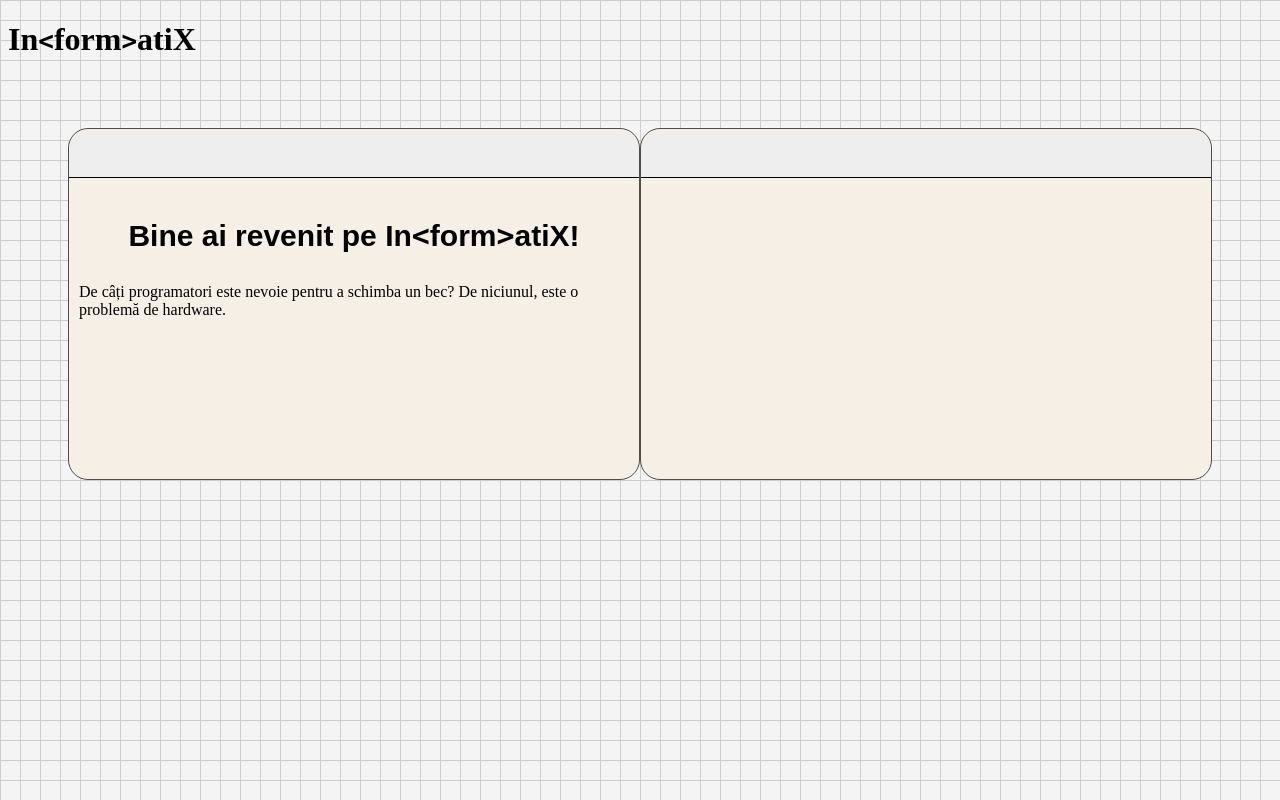
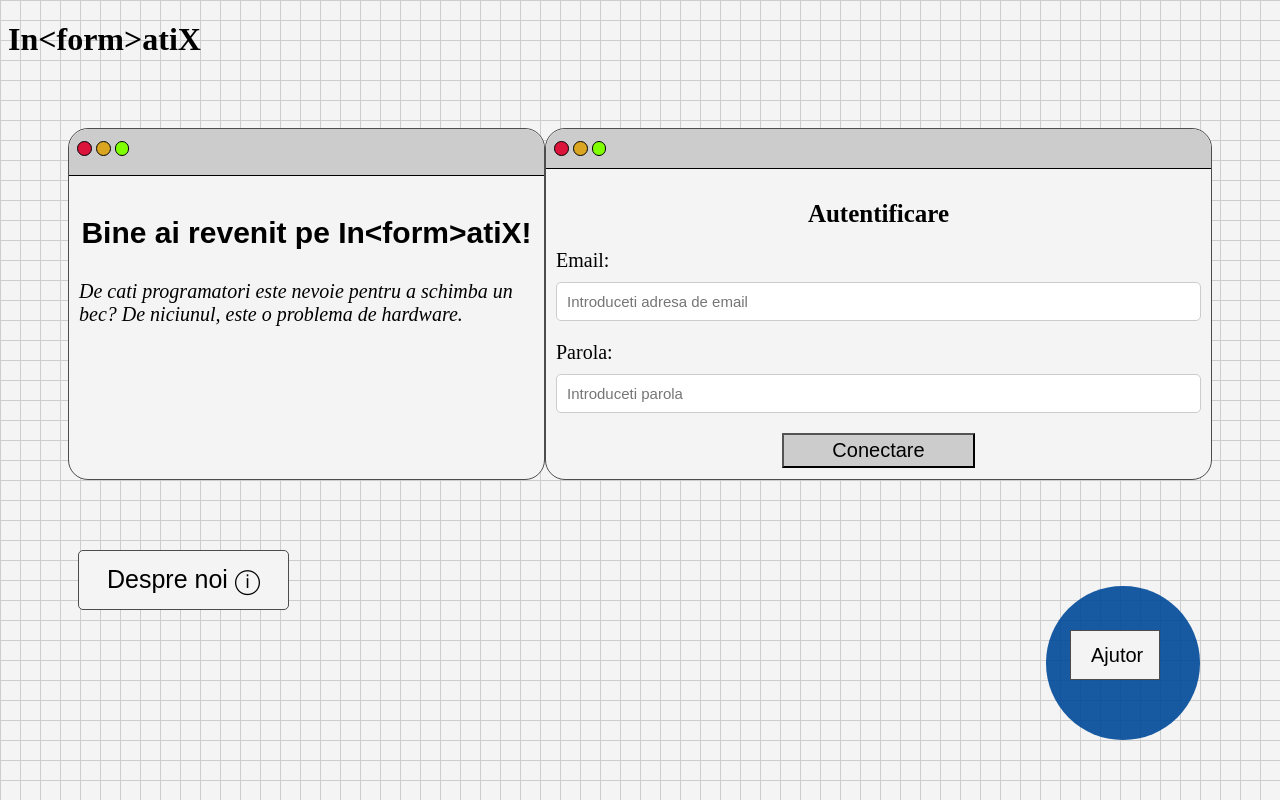
Before and after one commit to stefaniadarie/web, a PHP site: page /autentificare.html in a window 1280 px wide. Run offline with PHP 8.4, Linux system fonts and the light colour scheme.

Commit message:
autentificare

```diff
--- a/autentificare.css
+++ b/autentificare.css
@@ -12,14 +12,26 @@ body {
     margin-top: 70px;
   }
 
-  .screen {
-    width: 600px;
+  .screen1 {
+    width: 500px;
     height: 350px;
     border: 1.5px solid #4d4d4d;
     border-top-left-radius: 4px;
     border-top-right-radius: 4px;
     border-radius: 20px 20px 20px 20px;
-    background-color: rgb(246, 239, 230);
+    background-color: #f4f4f4;
+    display: flex;
+    flex-direction: column;
+  }
+
+  .screen2 {
+    width: 700px;
+    height: 350px;
+    border: 1.5px solid #4d4d4d;
+    border-top-left-radius: 4px;
+    border-top-right-radius: 4px;
+    border-radius: 20px 20px 20px 20px;
+    background-color: #f4f4f4;
     display: flex;
     flex-direction: column;
   }
@@ -28,19 +40,40 @@ body {
     height: 30px;
     border-bottom: 1px solid black;
     padding: 8px;
-    font-weight: bold;
-    background-color: #eee;
+    background-color: #cccccc;
     border-top-left-radius: 20px;
     border-top-right-radius: 20px;
-    margin-top: 1.5px;
+  }
+
+  .dot {
+    margin-top: 4px;
+    height: 1vw;
+    width: 1vw;
+    border: 1.5px solid black;
+    background:#f4f4f4;
+    border-radius: 50%;
+    display: inline-block;
+  }
+
+  .dot:nth-of-type(1) {
+    background-color: crimson
+  }
+
+  .dot:nth-of-type(2) {
+    background-color:goldenrod;
+  }
+
+  .dot:nth-of-type(3) {
+    background-color: chartreuse;
   }
 
   .body {
     flex: 1;
     padding: 10px;
-    margin-bottom: 1,5px;
+    margin-bottom: 1.5px;
     border-top-left-radius: 20px;
     border-top-right-radius: 20px;
+
   }
   .margin-left {
         margin-left: 60px;
@@ -63,3 +96,90 @@ body {
     font-size: 12px;
     font-family: Arial, sans-serif;
   }
+
+  .gluma {
+    font-size: 20px;
+    font-style: italic;
+  }
+
+  .auth {
+    font-size: 25px;
+    text-align: center;
+  }
+
+  label {
+    display: block;
+    margin-bottom: 10px;
+  }
+
+  input[type="email"], input[type="password"] {
+    display: block;
+    padding: 10px;
+    border-radius: 5px;
+    border: 1px solid #ccc;
+    width: 100%;
+    margin-bottom: 20px;
+    box-sizing: border-box;
+  }
+
+.text-auth {
+  font-size: 20px;
+}
+
+input[type="submit"] {
+  display: block;
+  width: 30%;
+  margin: auto;
+  height: 35px;
+  font-size: 20px;
+  background-color: #ccc;
+  border-color: black;
+}
+
+.password {
+  font-size: 15px;
+}
+
+.aboutBtn {
+    border: 1.5px solid #4d4d4d;
+    background-color: #f4f4f4;
+    padding: 14px 28px;
+    font-size: 20px;
+    border-radius: 5px;
+    cursor: pointer;
+    display: inline-block;
+    font-size: 25px;
+    margin-top: 70px;
+    margin-left: 70px;
+}
+
+.cursorPointer {
+  cursor: pointer;
+}
+
+.circle {
+  height: 12vw;
+  width: 12vw;
+  background-color: #004A98;
+  border-radius: 50%;
+  position: absolute;
+  bottom: 60px;
+  right: 80px;
+  z-index: 1;
+  opacity: 0.9;
+}
+
+.helpBtn {
+  border: 1.5px solid #4d4d4d;
+  width: 90px;
+  height: 50px;
+  position: absolute;
+  bottom: 120px;
+  right: 120px;
+  z-index: 2;
+  background-color: #f4f4f4;
+  color: black;
+  padding: 10px 20px;
+  font-size: 20px;
+  cursor: pointer;
+}
--- a/autentificare.html
+++ b/autentificare.html
@@ -1,36 +1,56 @@
 <!DOCTYPE html>
-    <header>
+<html>
+  <head>
+    <title>Autentificare</title>
     <link rel="stylesheet" href="autentificare.css">
-    </header>
-</html>
+  </head>
   <body>
-        <h1>In<code><</code>form<code>></code>atiX
-            </h1>
+    <h1>In&lt;form&gt;atiX</h1>
     <!-- o componenta cu cele 2 ecrane (casete) -->
     <div class="container">
       <!-- primul ecran -->
-            <div class="screen margin-left">
+      <div class="screen1 margin-left">
         <div class="header">
           <!-- conținutul casetei pentru header -->
+          <span class="dot" ></span>
+          <span class="dot" ></span>
+          <span class="dot" ></span>
         </div>
         <div class="body">
           <!-- conținutul casetei pentru body -->
-                <p class="text">Bine ai revenit pe
-                    In<code><</code>form<code>></code>atiX!
-                </p>
-                <p>De câți programatori este nevoie pentru a schimba un bec?
-                    De niciunul, este o problemă de hardware.
+          <p class="text">Bine ai revenit pe In&lt;form&gt;atiX!</p>
+          <p class="gluma">De cati programatori este nevoie pentru a schimba un bec?
+            De niciunul, este o problema de hardware.
           </p>
         </div>
       </div>
       <!-- al doilea ecran -->
-            <div class="screen margin-right">
+      <div class="screen2 margin-right">
         <div class="header">
           <!-- conținutul casetei pentru header -->
+          <span class="dot" ></span>
+          <span class="dot" ></span>
+          <span class="dot" ></span>
         </div>
         <div class="body">
           <!-- conținutul casetei pentru body -->
+          <h2 class="auth">Autentificare</h2>
+          <form method="post">
+            <!-- <fieldset> -->
+            <label class="text-auth" for="email">Email:</label>
+            <input class="password" type="email" id="email" name="email" placeholder="Introduceti adresa de email">
+
+            <label class="text-auth" for="password">Parola:</label>
+            <input class="password" type="password" id="password" name="password" placeholder="Introduceti parola">
+            <!-- </fieldset> -->
+            <input class="cursorPointer" type="submit" value="Conectare" />
+          </form>
         </div>
       </div>
     </div>
+
+    <div><button class="aboutBtn" onclick="location.href = 'about.html' ">Despre noi &#9432;</button></div>
+    <div class="circle"></div>
+    <button class="helpBtn" onclick="location.href = 'help.html' ">Ajutor</button>
   </body>
+</html>
```
Also changed, not shown: style.css (line endings or trailing spaces), 1 other file. Lines whose indentation alone changed are shown as unchanged.
